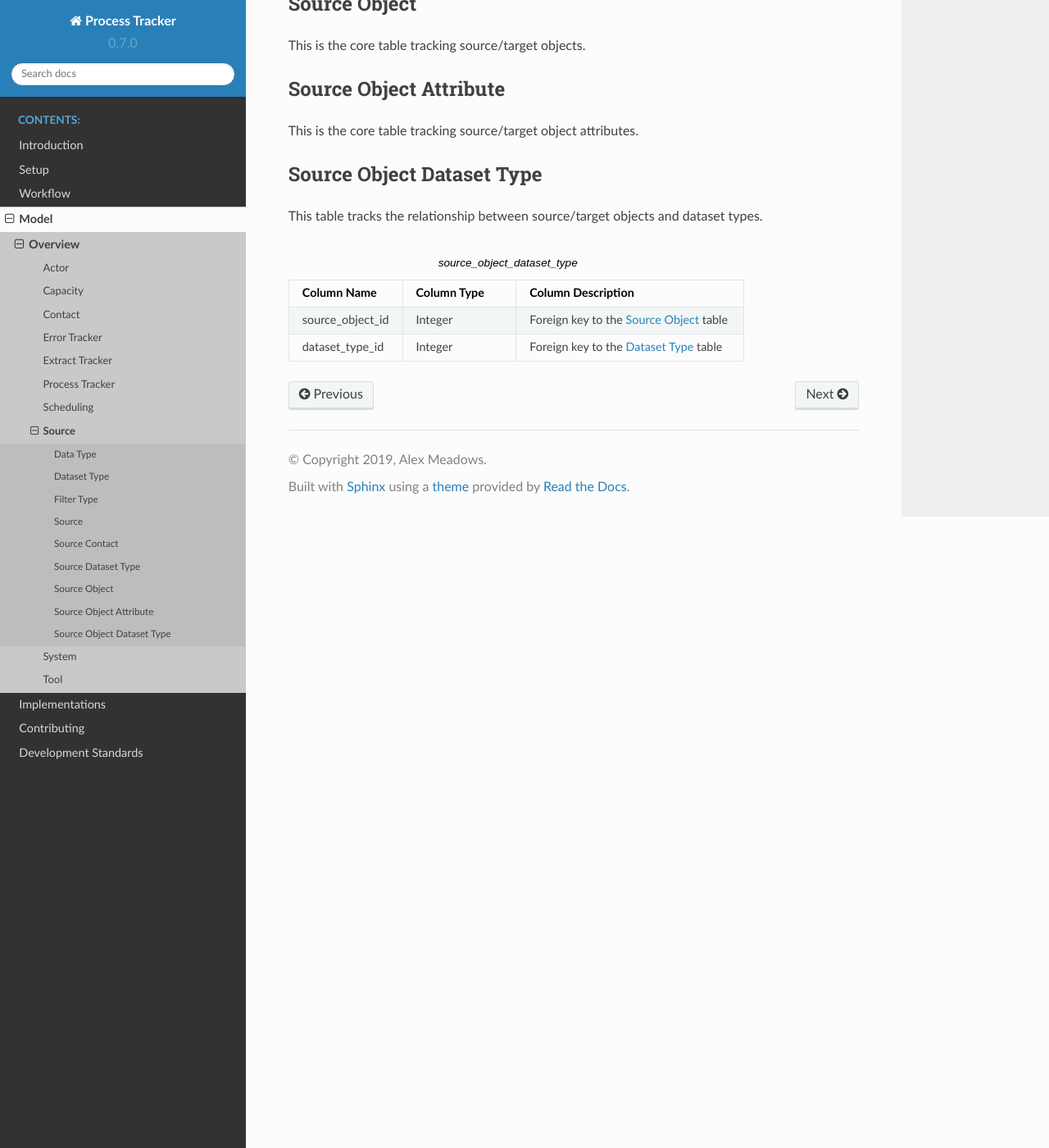
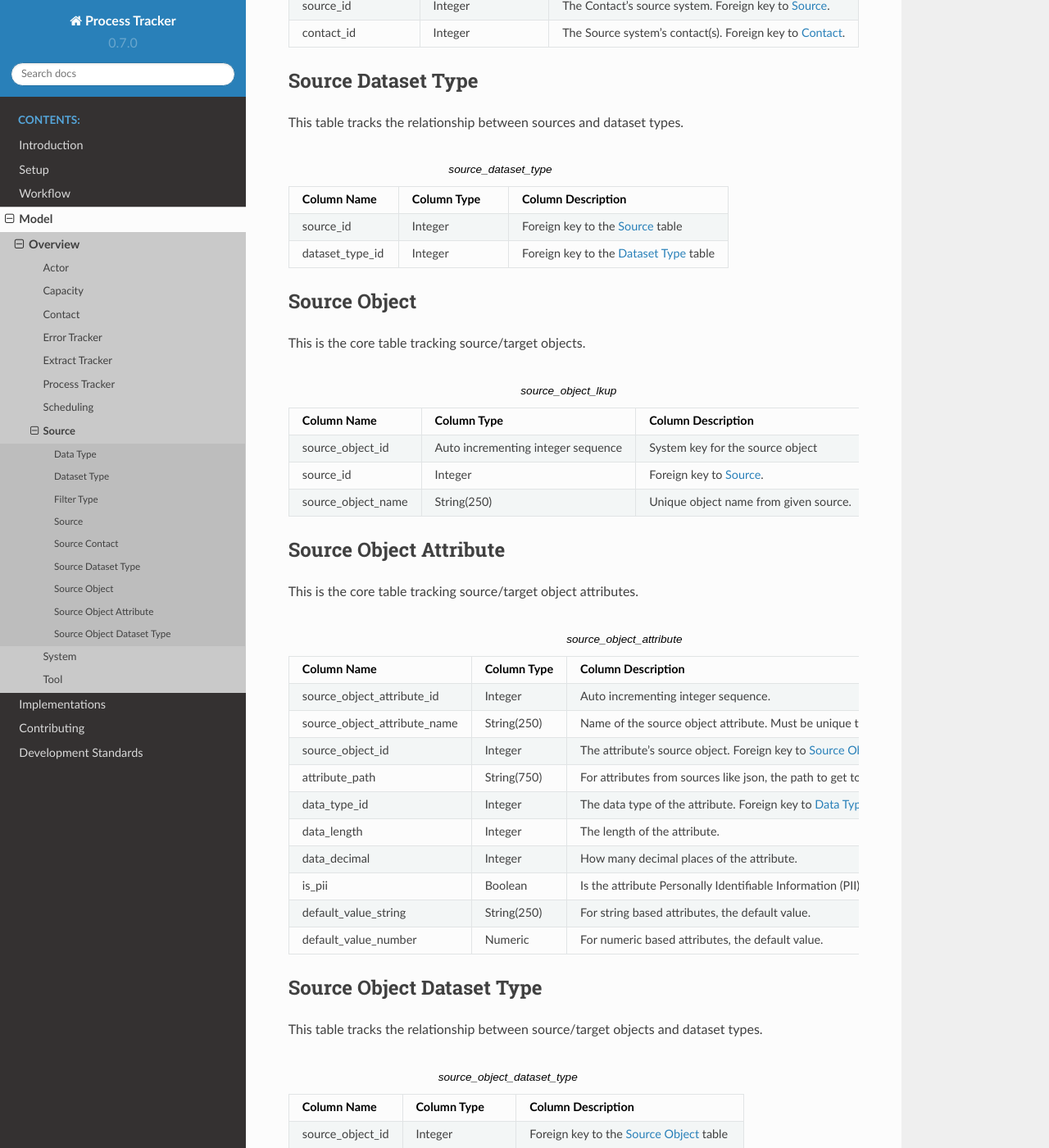
Before and after one commit to OpenDataAlex/process_tracker, a Sphinx documentation site: the page built from docs/source/model/source.rst, in a window 1280 px wide and 1400 px high, scrolled down 1944 px. Shown: the whole window at 82% size. Built offline with Sphinx 7.4.7 and the Read the Docs theme 2.0.0, drawn with Linux system fonts in a browser that asks for light colours; some of the changed text lies outside the part shown.

Commit message:
Missing Tables in Documentation
Found formatting issue with some tables as for why they were not showing
up.  Fixed.

Closes #4

```diff
--- a/docs/source/model/extract.rst
+++ b/docs/source/model/extract.rst
@@ -21,6 +21,7 @@
      - Integer
      - Auto incrementing integer sequence
    * - extract_compression_type
+     - Integer
      - Unique compression type name
 
 Some default extract compression types are provided on initialization.
--- a/docs/source/model/schedule.rst
+++ b/docs/source/model/schedule.rst
@@ -33,6 +33,7 @@
    * - Schedule Frequency
      - Description
    * - unscheduled
+     - Processes are not run on any schedule.
    * - hourly
      - Processes should run on an hourly basis.
    * - daily
--- a/docs/source/model/source.rst
+++ b/docs/source/model/source.rst
@@ -192,6 +192,7 @@
      - Auto incrementing integer sequence
      - System key for the source object
    * - source_id
+     - Integer
      - Foreign key to :ref:`source_lkup`.
    * - source_object_name
      - String(250)
@@ -225,6 +226,7 @@
      - String(750)
      - For attributes from sources like json, the path to get to the attribute.
    * - data_type_id
+     - Integer
      - The data type of the attribute.  Foreign key to :ref:`data_type_lkup`
    * - data_length
      - Integer
```
Also changed, not shown: other parts of docs/source/model/source.rst (+1 -1 lines).
